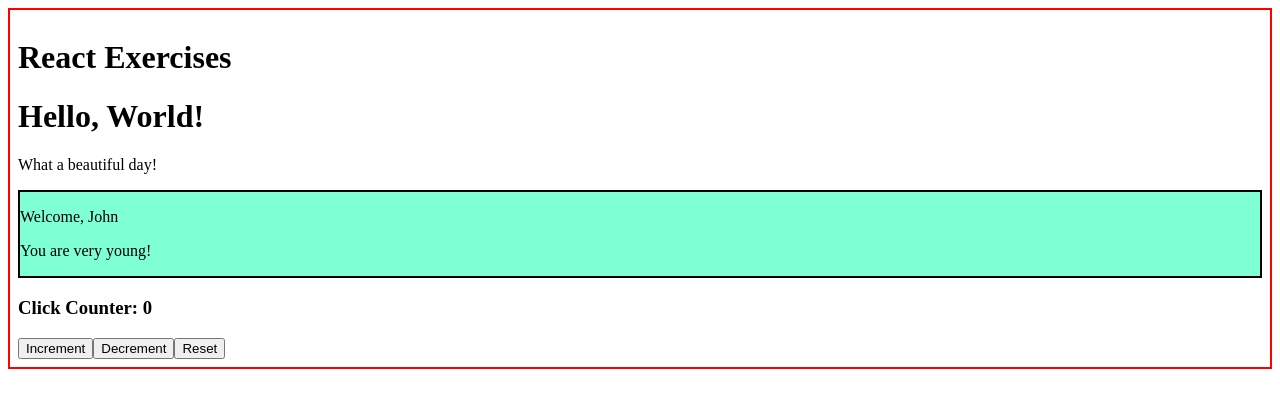
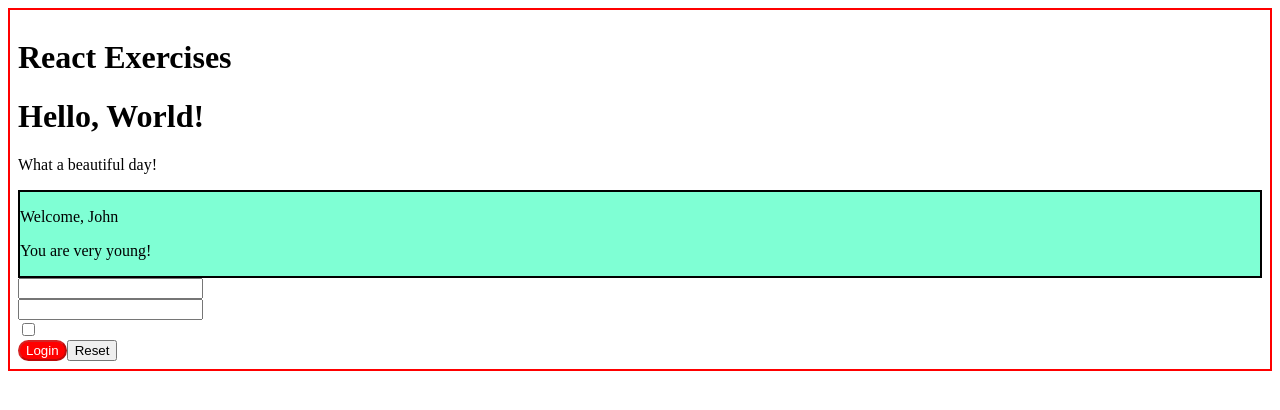
Before and after one commit to AlexSgherri/react-exercises, a React (Create React App) app: page / in a window 1280 px wide. Shown: the top 410 px of the page. Built offline with nearby package versions, Linux system fonts and the light colour scheme.

Commit message:
Custom_Hooks-02-done

```diff
--- a/src/App.js
+++ b/src/App.js
@@ -48,13 +48,13 @@ export class App extends React.Component{
         <Container title="React Exercises">
             <Hello />
             <Welcome name="John" />
+            <Login passingFunction={this.onLogin} />
+            {/*
             <ClickCounter onCounterChange={this.counterFunction}/>
-            {/*
             <GithubUserList users={['IvanFras98', 'AlexSgherri']} />
             <GithubUser username="AlexSgherri" />
             <button onClick={this.toggleCounter} >Toggle Counter</button>
             {this.state.counterVisible && <Counter initialValue={2} incrementAmount={3} incrementInterval={500} />}
-            <Login passingFunction={this.onLogin} />
             <Sum numbers={ [5, 7, 9, 12] } />
             <ClickTracker />
             <InteractiveWelcome />
--- a/src/Login.js
+++ b/src/Login.js
@@ -1,39 +1,17 @@
-import { useState } from "react";
+import { useControlledFormInput } from "./useControlledFormInput"
 
 export function Login(props) {
-  const [formData, setFormData] = useState({
-    username: "",
-    password: "",
-    remember: false,
-  });
+  const {formData, inputEventHandlers, resetStateHandler} = useControlledFormInput()
 
   const buttonBackground = {
     backgroundColor: formData.password.length < 8 ? "red" : "green",
     color: "white",
-  };
-
-  const inputEventHandlers = (event) => {
-    const name = event.target.name;
-    const value = event.target.value;
-    const type = event.target.type;
-    const checked = event.target.checked;
-
-    setFormData({
-      ...formData,
-      [name]: type === "checkbox" ? checked : value
-    });
+    borderRadius: "1rem",
+    cursor: "pointer"
   };
 
   const callingOnLogin = () => {
     props.passingFunction(formData);
-  };
-
-  const resetStateHandler = () => {
-    setFormData({
-      username: "",
-      password: "",
-      remember: false,
-    });
   };
 
   return (
--- /dev/null
+++ b/src/useControlledFormInput.js
@@ -0,0 +1,35 @@
+import { useState } from "react";
+
+export function useControlledFormInput() {
+  const [formData, setFormData] = useState({
+    username: "",
+    password: "",
+    remember: false,
+  });
+
+  const inputEventHandlers = (event) => {
+    const name = event.target.name;
+    const value = event.target.value;
+    const type = event.target.type;
+    const checked = event.target.checked;
+
+    setFormData({
+      ...formData,
+      [name]: type === "checkbox" ? checked : value,
+    });
+  };
+
+  const resetStateHandler = () => {
+    setFormData({
+      username: "",
+      password: "",
+      remember: false,
+    });
+  };
+
+  return {
+    formData: formData,
+    inputEventHandlers: inputEventHandlers,
+    resetStateHandler: resetStateHandler,
+  };
+}
```
